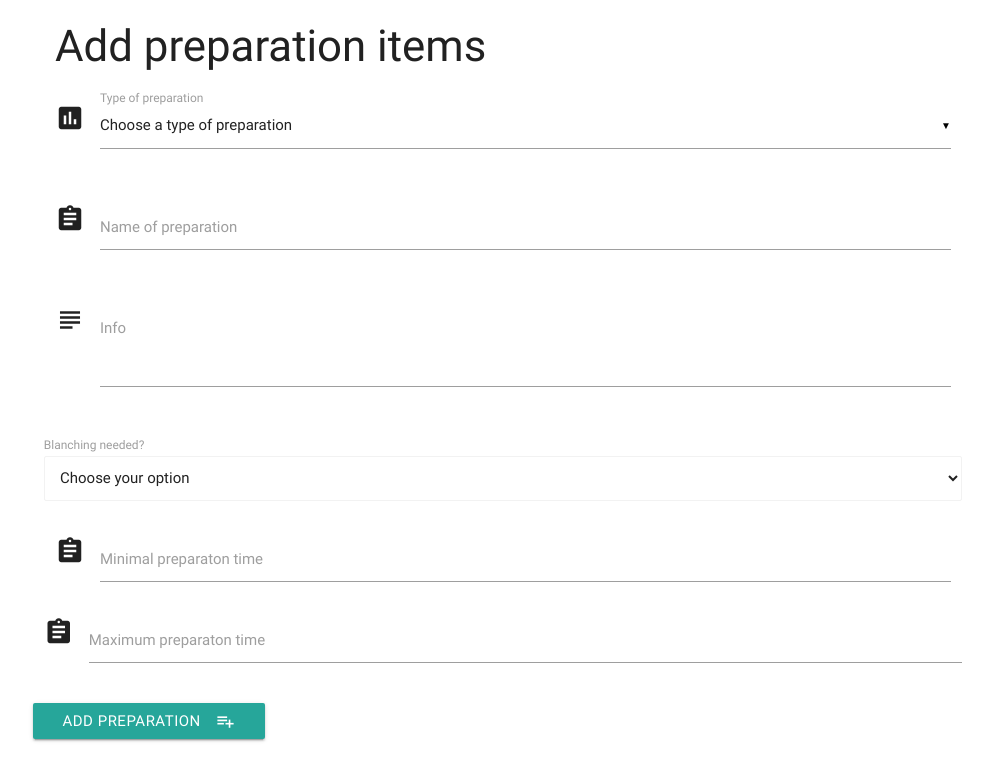
After one commit to Rhyl1/Dehydratation-guide, a Flask app: page /additems in a window 1280 px wide. The commit adds this page. Shown: the top 781 px of the page, without its empty margins (137-1130 px from the left). Run offline with Flask 2, Linux system fonts and the light colour scheme; data that the repository does not hold is empty; some libraries are stand-ins or nearby versions.

Commit message:
added additems functionality

```diff
--- a/app.py
+++ b/app.py
@@ -15,22 +15,23 @@ app.config["MONGO_DBNAME"] = 'Dehydra'
 app.config["MONGO_URI"] = os.environ.get('MONGO_URI')
 
 mongo = PyMongo(app)
+
 """This creates the app routes and functions """
 @app.route('/')
-@app.route('/get_items')
-def get_items():
-    return render_template("items.html", tasks=mongo.db.items.find())
+@app.route('/show_items')
+def show_items():
+    return render_template("items.html", items=mongo.db.items.find())
 
-# @app.route('/addtask')
-# def add_tasks():
-#     return render_template("addtask.html",
-#     categories=mongo.db.categories.find())
+@app.route('/additems')
+def add_items():
+    return render_template("additems.html",
+    types=mongo.db.types.find())
 
-# @app.route('/insert_task', methods=['POST'])
-# def insert_task():
-#     tasks = mongo.db.tasks
-#     tasks.insert_one(request.form.to_dict())
-#     return redirect(url_for('get_tasks'))
+@app.route('/insert_item', methods=['POST'])
+def insert_item():
+    items = mongo.db.items
+    items.insert_one(request.form.to_dict())
+    return redirect(url_for('show_items'))
 
 """This sets the IP and Port host settings """
 if __name__ == '__main__':
--- /dev/null
+++ b/templates/additems.html
@@ -0,0 +1,69 @@
+{% extends 'base.html'%}
+{% block content %}
+
+<h3>Add preparation items</h3>
+<div class="row">
+    <form action="{{ url_for('insert_item') }}" method="POST" class="col s12">
+<div class="row">
+    <div class="input-field col s12">
+    <i class="material-icons prefix">poll</i>
+    <select id="type" name="type_sort">
+      <option value="" disabled selected>Choose a type of preparation</option>
+      {% for type in types%}
+      <option value="{{type.type_sort}}">{{type.type_sort}}</option>
+      {% endfor %}
+    </select>
+    <label>Type of preparation</label>
+  </div>
+</div>
+
+      <div class="row">
+        <div class="input-field col s12">
+          <i class="material-icons prefix">assignment</i>
+          <input id="description" name="description" type="text" class="validate">
+          <label for="icon_prefix">Name of preparation</label>
+        </div>
+    </div>
+        <div class="row">
+            <div class="input-field col s12">
+            <i class="material-icons prefix">subject</i>
+            <textarea id="info" name="info" class="materialize-textarea"></textarea>
+            <label for="icon_telephone">Info</label>
+            </div>
+        </div>
+        <div class="row">
+        <!-- <div id="matfix" class="input-field col s12">
+          <i class="material-icons prefix">today</i>
+          <input id="hydra_temp" name="hydra_temp" type="text" class="datepicker">
+          <label for="icon_prefix">Hydratation temperature</label> -->
+
+          <label>Blanching needed?</label>
+  <select id="blanching" name="blanching" class="browser-default col s12">
+    <option value="" disabled selected>Choose your option</option>
+    <option value="true">yes</option>
+    <option value="false">no</option>
+  </select>
+        <!-- </div> -->
+    </div>
+    <div class="row">
+        <div class="input-field col s12">
+          <i class="material-icons prefix">assignment</i>
+          <input id="hydra_time_min" name="hydra_time_min" type="text" class="validate">
+          <label for="icon_prefix">Minimal preparaton time</label>
+        </div>
+        <div class="row">
+        <div class="input-field col s12">
+          <i class="material-icons prefix">assignment</i>
+          <input id="hydra_time_max" name="hydra_time_max" type="text" class="validate">
+          <label for="icon_prefix">Maximum preparaton time</label>
+        </div>
+      </div>
+      <div class="row">
+        <button class="btn waves-effect waves-light" type="submit" name="action">Add Preparation
+            <i class="material-icons right">playlist_add</i>
+        </button>
+        </div>
+    </form>
+  </div>
+
+{% endblock %}
--- a/templates/base.html
+++ b/templates/base.html
@@ -17,6 +17,7 @@
     </div>
 <script src="https://cdnjs.cloudflare.com/ajax/libs/jquery/3.2.1/jquery.min.js"></script>
 <script src="https://cdnjs.cloudflare.com/ajax/libs/materialize/0.100.2/js/materialize.min.js"></script>
+
 <script type="text/javascript">
  $(document).ready(function() {
             $('.collapsible').collapsible();
```
Also changed, not shown: templates/items.html (+11 -5 lines).
